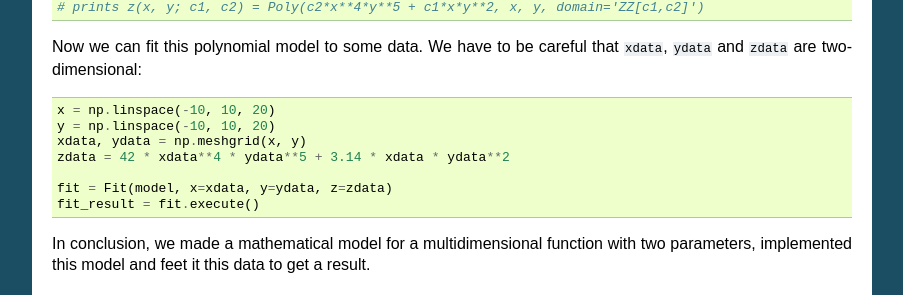
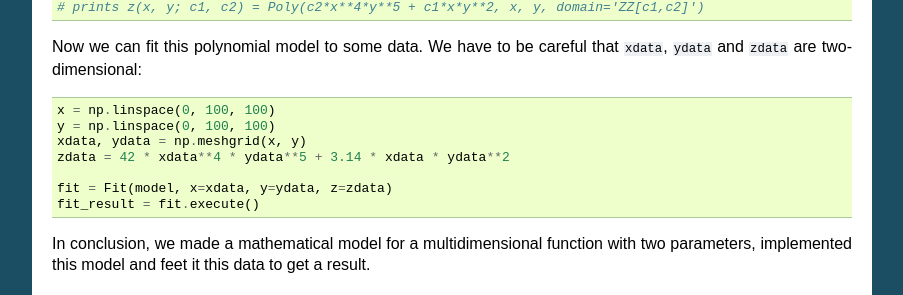
Before and after one commit to tBuLi/symfit, a Sphinx documentation site: the page built from docs/fitting_types.rst, in a window 1280 px wide and 900 px high, scrolled down 7493 px. Shown: the part 157-452 px from the top of the window, without its empty margins (198-1101 px from the left). Built offline with Sphinx 7.4.7, drawn with Linux system fonts in a browser that asks for light colours; the version number could not be read and is left out.

Commit message:
Edit linspace (again)

```diff
--- a/docs/fitting_types.rst
+++ b/docs/fitting_types.rst
@@ -412,8 +412,8 @@ Secondly, we have to implement our  model::
 Now we can fit this polynomial model to some data. We have to be careful that
 ``xdata``, ``ydata`` and ``zdata`` are two-dimensional::
 
-  x = np.linspace(-10, 10, 20)
-  y = np.linspace(-10, 10, 20)
+  x = np.linspace(0, 100, 100)
+  y = np.linspace(0, 100, 100)
   xdata, ydata = np.meshgrid(x, y)
   zdata = 42 * xdata**4 * ydata**5 + 3.14 * xdata * ydata**2
 
```
